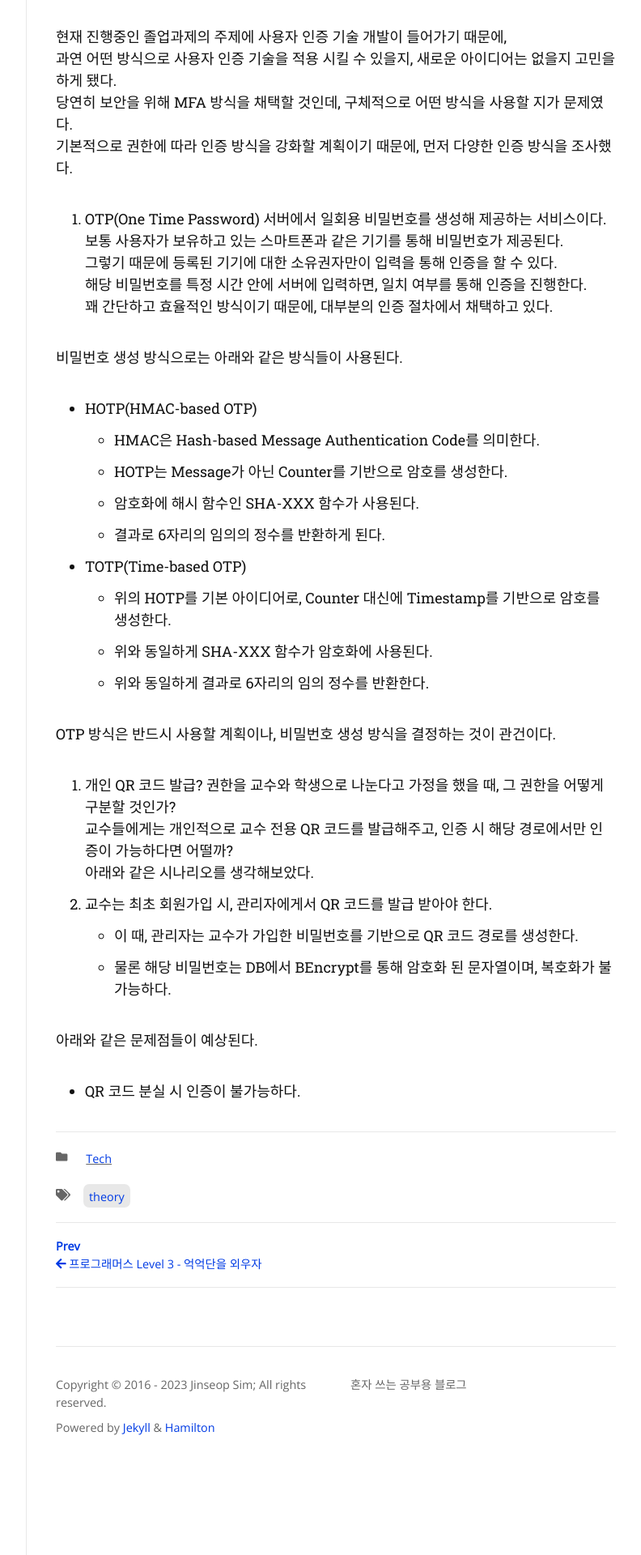
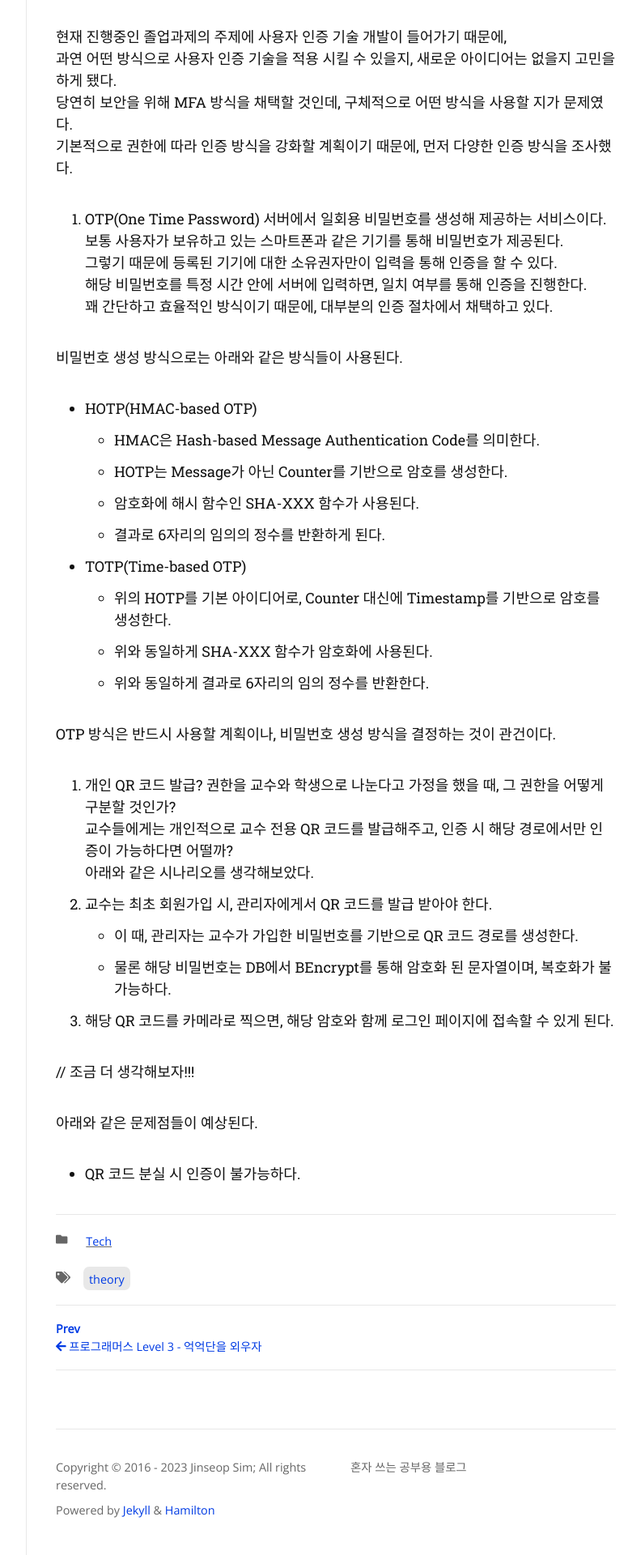
Before and after one commit to Jinseop-Sim/Jinseop-Sim.github.io, a Jekyll site: the page built from _posts/2023-05-12-authentication-method.md, in a window 1280 px wide. Shown: the part 1821-3741 px from the top of the page at 81% size, without its empty margins (357-1149 px from the left). Built offline with Jekyll 4.4.1, drawn with Linux system fonts in a browser that asks for light colours; nearby versions of some CDN libraries; some web fonts are replaced.

Commit message:
글 수정

```diff
--- a/_posts/2023-05-12-authentication-method.md
+++ b/_posts/2023-05-12-authentication-method.md
@@ -69,6 +69,9 @@ OTP 방식은 반드시 사용할 계획이나, 비밀번호 생성 방식을
 1. 교수는 최초 회원가입 시, 관리자에게서 QR 코드를 발급 받아야 한다.
   - 이 때, 관리자는 교수가 가입한 비밀번호를 기반으로 QR 코드 경로를 생성한다.
   - 물론 해당 비밀번호는 DB에서 BEncrypt를 통해 암호화 된 문자열이며, 복호화가 불가능하다.
+2. 해당 QR 코드를 카메라로 찍으면, 해당 암호와 함께 로그인 페이지에 접속할 수 있게 된다.
+
+// 조금 더 생각해보자!!!
 
 아래와 같은 문제점들이 예상된다.
 - QR 코드 분실 시 인증이 불가능하다.
```
